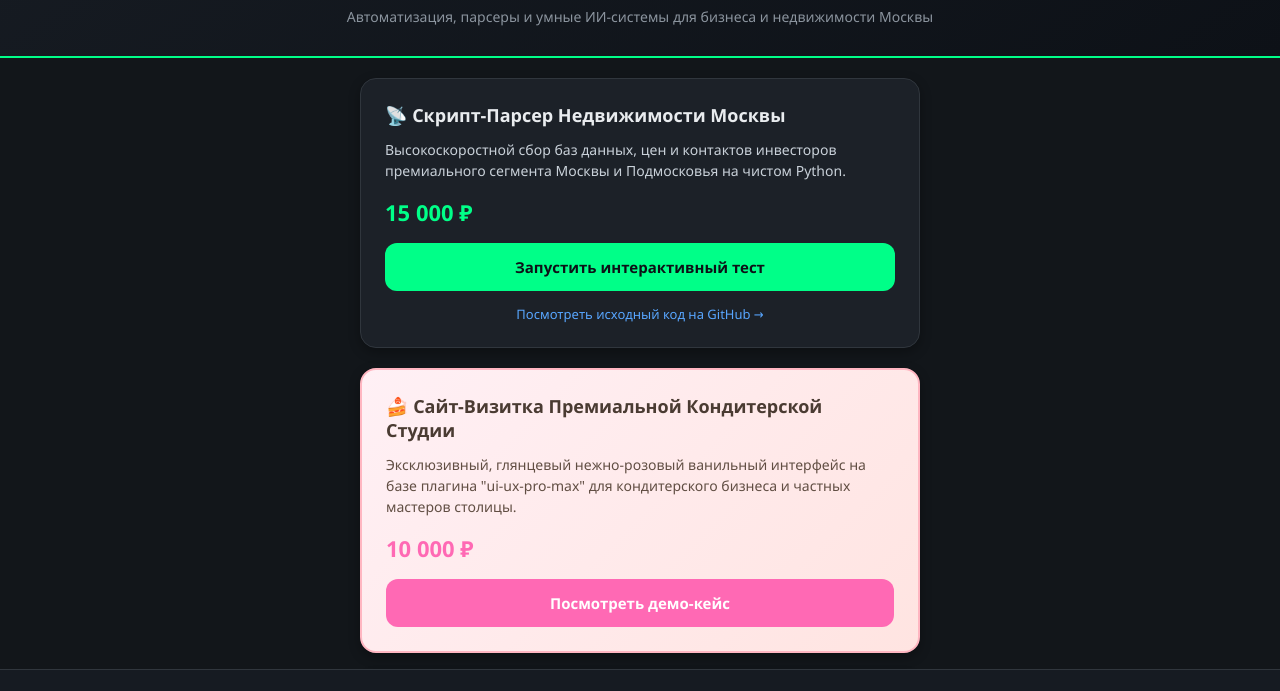
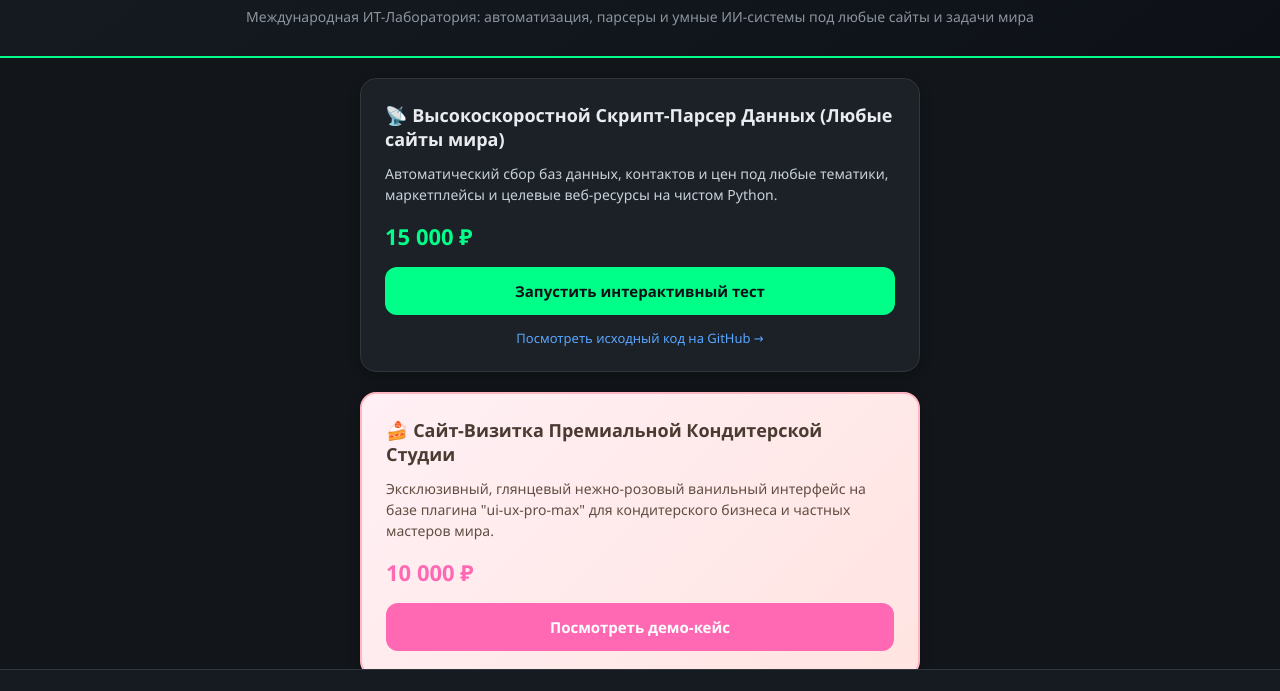
Before and after one commit to demid-data-pro/demid-it-portfolio, a plain HTML site: page index.html in a window 1280 px wide. Shown: the part 66-757 px from the top of the page. Drawn offline with Linux system fonts and the light colour scheme.

Commit message:
Update index.html

```diff
--- a/index.html
+++ b/index.html
@@ -7,17 +7,16 @@
     <link rel="stylesheet" href="style.css">
 </head>
 <body>
-    <!-- ГЛАВНЫЙ КОНТУР PREMIUM IT-DARK -->
+    <!-- ГЛАВНЫЙ МЕЖДУНАРОДНЫЙ КОНТУР PREMIUM IT-DARK -->
 <header>
     <div class="logo">🦾 DEMID<span>.DATA-PRO</span></div>
-        <p class="subtitle">Автоматизация, парсеры и умные ИИ-системы для бизнеса и недвижимости Москвы</p>
+    <p class="subtitle">Международная ИТ-Лаборатория: автоматизация, парсеры и умные ИИ-системы под любые сайты и задачи мира</p>
 </header>
-
     <main class="container">
-        <!-- КАРТОЧКА №1: НАШ ВЫСОКОСКОРОСТНОЙ ПАРСЕР -->
+        <!-- КАРТОЧКА №1: НАШ ВСЕМИРНЫЙ ВЫСОКОСКОРОСТНОЙ ПАРСЕР -->
 <section class="card product-card">
-            <h2>📡 Скрипт-Парсер Недвижимости Москвы</h2>
-            <p>Высокоскоростной сбор баз данных, цен и контактов инвесторов премиального сегмента Москвы и Подмосковья на чистом Python.</p>
+    <h2>📡 Высокоскоростной Скрипт-Парсер Данных (Любые сайты мира)</h2>
+    <p>Автоматический сбор баз данных, контактов и цен под любые тематики, маркетплейсы и целевые веб-ресурсы на чистом Python.</p>
     <div class="price">15 000 ₽</div>
     <button class="btn btn-trigger" onclick="zapuskParkera()">Запустить интерактивный тест</button>
     <a href="https://github.com" target="_blank" class="link-git">Посмотреть исходный код на GitHub →</a>
@@ -26,7 +25,7 @@
   <!-- КАРТОЧКА №2: ВАНИЛЬНО-РОЗОВЫЙ КЕЙС КОНДИТЕРА -->
         <section class="card cake-card">
             <h2>🍰 Сайт-Визитка Премиальной Кондитерской Студии</h2>
-            <p>Эксклюзивный, глянцевый нежно-розовый ванильный интерфейс на базе плагина "ui-ux-pro-max" для кондитерского бизнеса и частных мастеров столицы.</p>
+            <p>Эксклюзивный, глянцевый нежно-розовый ванильный интерфейс на базе плагина "ui-ux-pro-max" для кондитерского бизнеса и частных мастеров мира.</p>
             <div class="price">10 000 ₽</div>
             <button class="btn btn-cake">Посмотреть демо-кейс</button>
         </section>
```
Lines whose indentation alone changed are shown as unchanged.
